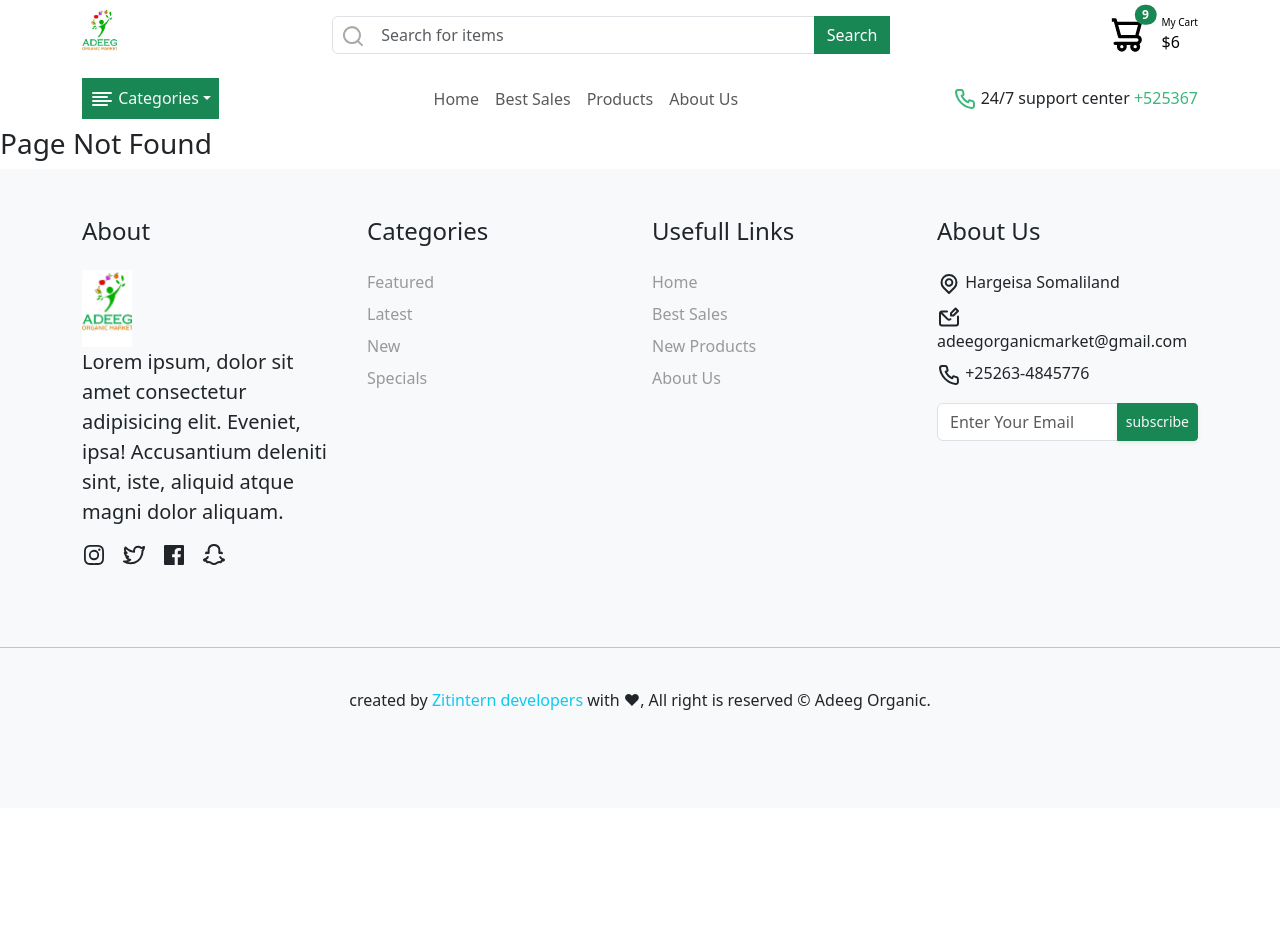
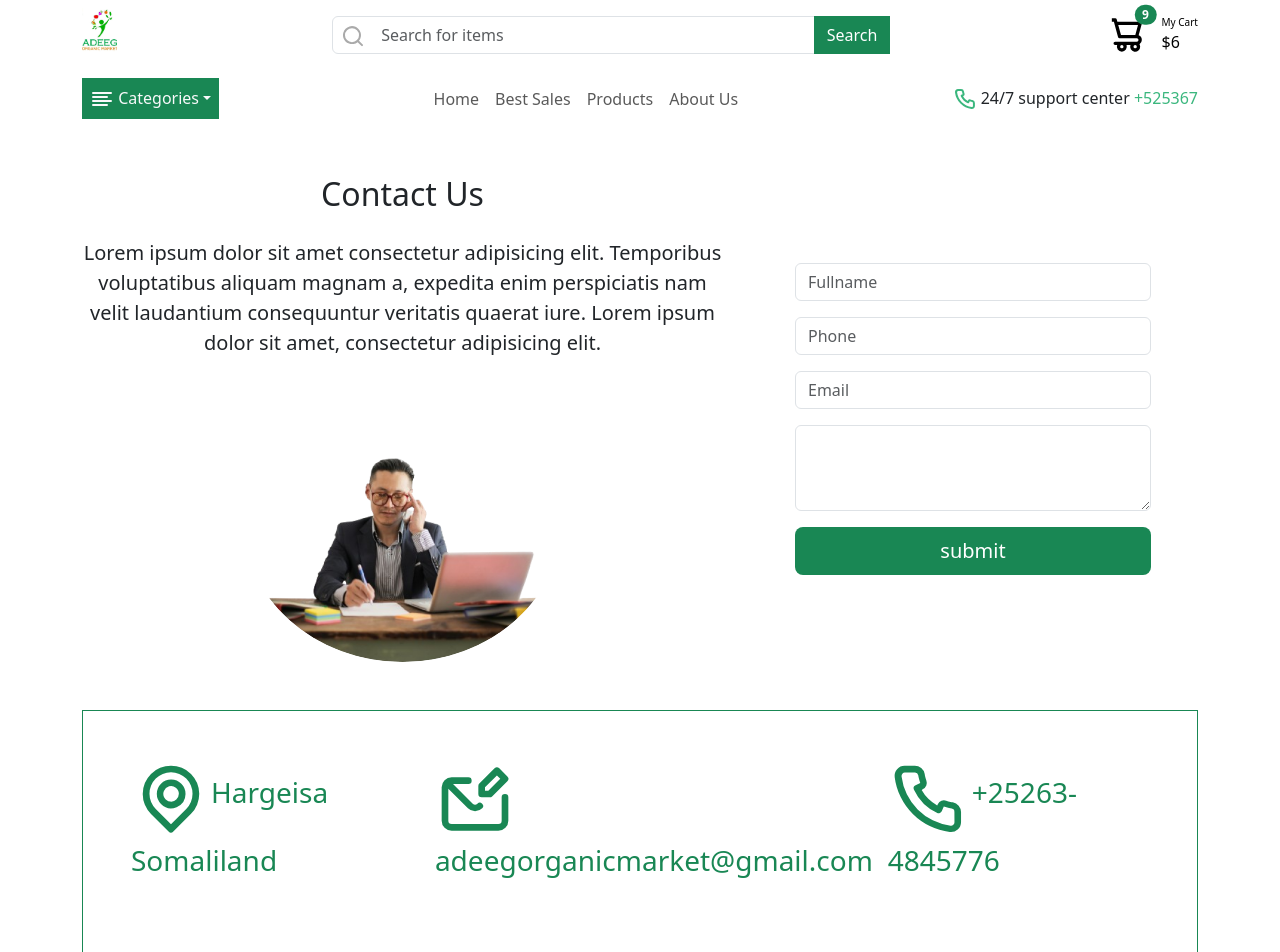
Before and after one commit to kaabe-a/AdeegProject, a React (Vite) app: page /contact in a window 1280 px wide. Shown: the top 952 px of the page. Before the commit the page ends 808 px from the top, so only its background shows below. Built offline with nearby package versions, Linux system fonts and the light colour scheme; no server answers.

Commit message:
Adding Contact Us

```diff
--- a/src/App.jsx
+++ b/src/App.jsx
@@ -12,6 +12,7 @@ import Footer from "./components/Footer";
 import ProductDetail from "./pages/productDetail/ProductDetail";
 import Cart from "./pages/cart/Cart";
 import { ShopContextProvider } from "./context/ShopContext";
+import Contact from "./pages/Contact";
 function App() {
 
   return (
@@ -25,6 +26,7 @@ function App() {
           <Route path="/" element={<Home />} />
           <Route path="/About" element={<About />} />
           <Route path="/products" element={<Product />} />
+          <Route path="/contact" element={<Contact />} />
           <Route path="/cart" element={<Cart />} />
           <Route path="/products/:id" element={<ProductDetail />} />
           <Route path="*" element={<h3>Page Not Found</h3>} />
--- a/src/pages/Contact.jsx
+++ b/src/pages/Contact.jsx
@@ -1,9 +1,92 @@
-import React from 'react'
+import React from "react";
+import {
+  UilLocationPoint,
+  UilEnvelopeEdit,
+  UilPhoneAlt,
+} from "@iconscout/react-unicons";
 
 const Contact = () => {
   return (
-    <div>Contact</div>
-  )
-}
+    <div className="container py-5">
+      <div className="row d-flex align-items-center gap-5">
+        <div className="col-md-7">
+          <h2 className="text-center mb-4">Contact Us</h2>
+          <p className="lead text-center">
+            Lorem ipsum dolor sit amet consectetur adipisicing elit. Temporibus
+            voluptatibus aliquam magnam a, expedita enim perspiciatis nam velit
+            laudantium consequuntur veritatis quaerat iure. Lorem ipsum dolor
+            sit amet, consectetur adipisicing elit.
+          </p>
+          <div className="text-center">
+            <img
+              className="img-fluid rounded-circle w-50"
+              style={{ objectFit: "cover" }}
+              src="../images/contact.png"
+              alt=""
+            />
+          </div>
+        </div>
+        <div className="col-md-4 text-center">
+          <form action="">
+            <div class="mb-3">
+              <input
+                type="text"
+                class="form-control "
+                id="formGroupExampleInput"
+                placeholder="Fullname"
+              />
+            </div>
+            <div class="mb-3">
+              <input
+                type="text"
+                class="form-control"
+                id="formGroupExampleInput"
+                placeholder="Phone"
+              />
+            </div>
+            <div class="mb-3">
+              <input
+                type="text"
+                class="form-control"
+                id="formGroupExampleInput"
+                placeholder="Email"
+              />
+            </div>
+            <div class="mb-3">
+              <textarea
+                class="form-control"
+                id="exampleFormControlTextarea1"
+                rows="3"
+              ></textarea>
+            </div>
+            <button
+              className="btn btn-lg bg-success shadow-none w-100 text-white"
+              type="button"
+            >
+              submit
+            </button>
+          </form>
+        </div>
+      </div>
 
-export default Contact
+      <div className="p-5 border border-success my-5">
+        <ul className="list-unstyled d-lg-flex justify-content-between text-success align-items-center">
+          <li className="mb-2">
+            <UilLocationPoint size="80" />
+            <span className="fs-3">Hargeisa Somaliland</span>
+          </li>
+          <li className="mb-2">
+            <UilEnvelopeEdit size="80" />{" "}
+            <span className="fs-3">adeegorganicmarket@gmail.com</span>
+          </li>
+          <li className="mb-2">
+            <UilPhoneAlt size="80" />{" "}
+            <span className="fs-3">+25263-4845776</span>
+          </li>
+        </ul>
+      </div>
+    </div>
+  );
+};
+
+export default Contact;
```
Also changed, not shown: public/images/contact.png (added).
